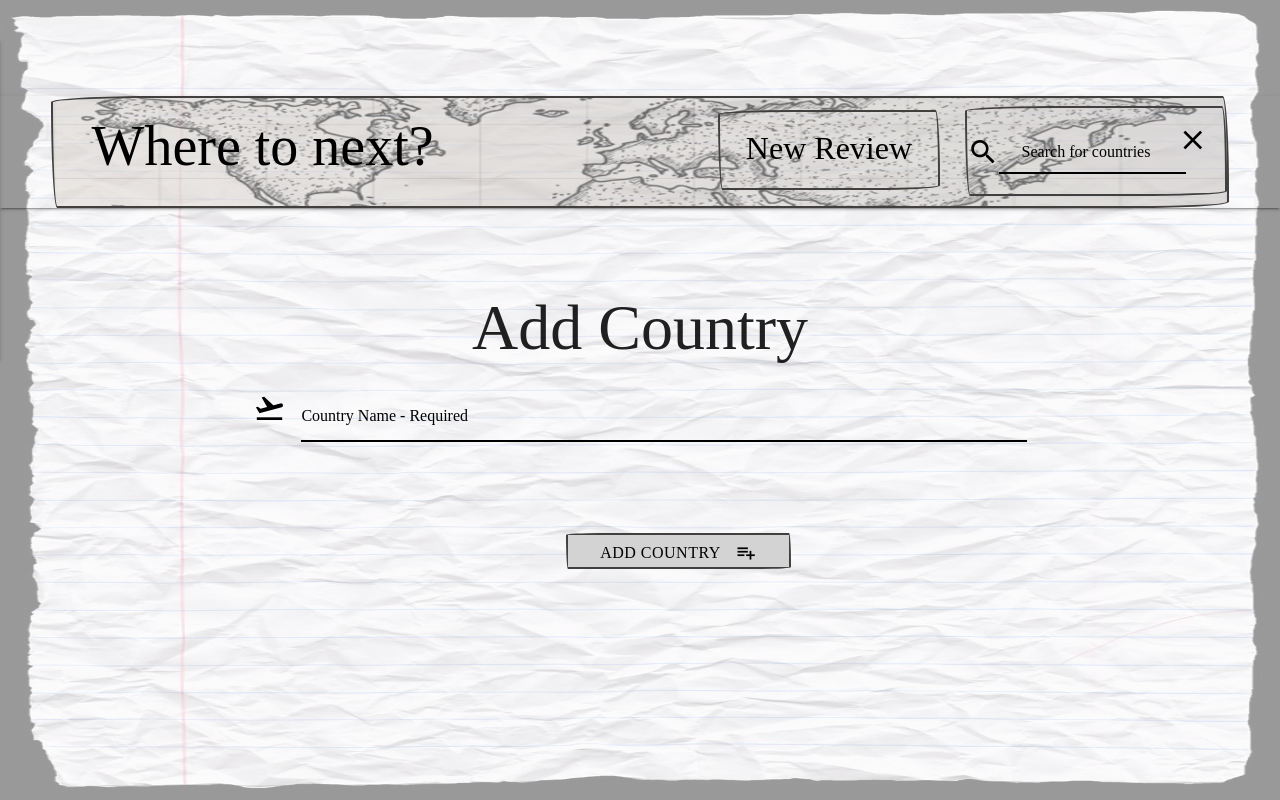
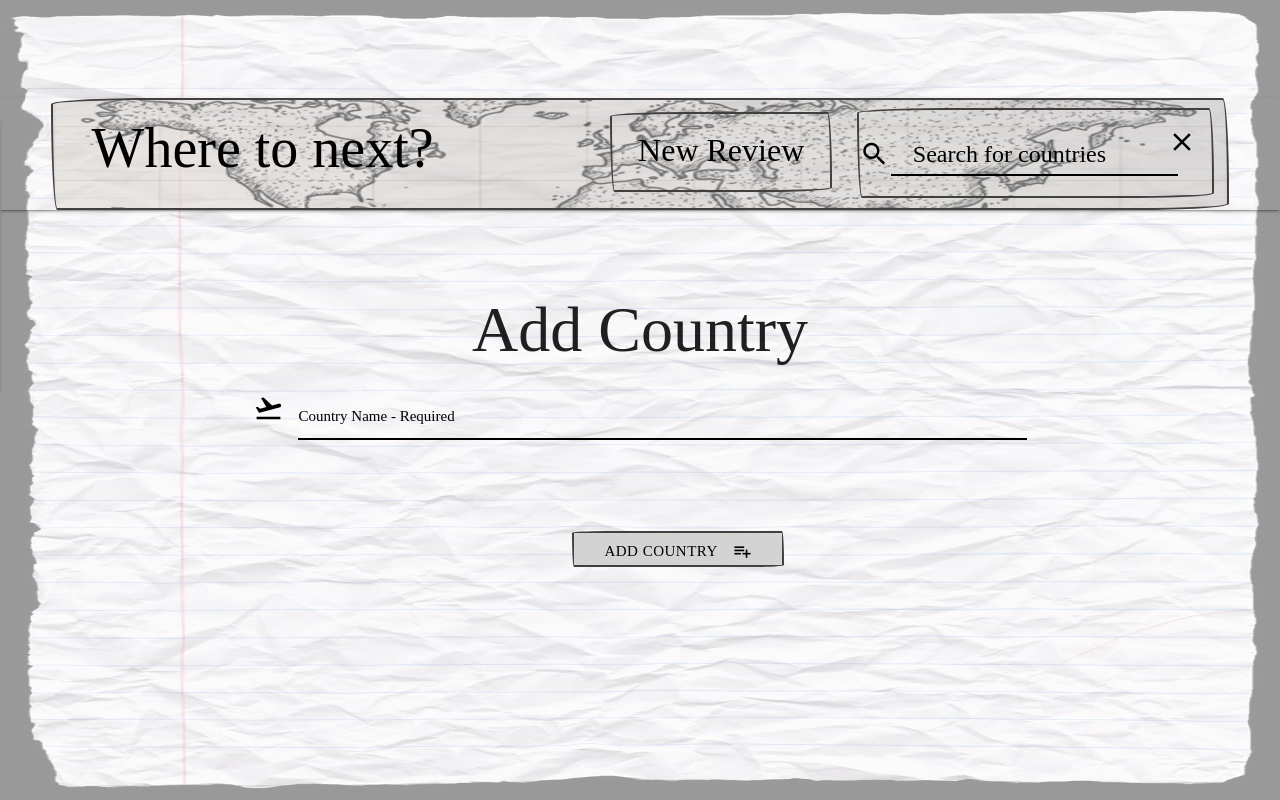
Before and after one commit to SimonGeorgeNZ/Milestone_three, a Flask app: page /new_country in a window 1280 px wide. Run offline with Flask 2, Linux system fonts and the light colour scheme; some libraries are stand-ins or nearby versions; some web fonts are replaced.

Commit message:
nav bar search field padding and styling fixed for padding issues between input field and label

```diff
--- a/app.py
+++ b/app.py
@@ -1,8 +1,6 @@
 import os
 import pycountry
-import re
-import unicodedata
-from flask import Flask, render_template, redirect, request, url_for, flash
+from flask import Flask, render_template, redirect, request, url_for
 from flask_pymongo import PyMongo
 from bson.objectid import ObjectId
 
@@ -24,8 +22,6 @@ MONGO_DBNAME = os.environ.get('MONGO_DBNAME')
 db_categories = ["accommodation", "attractions",
                  "first_info", "hospitality", "reviews", "title"]
 exceptions = ["England", "Wales", "Scotland", "Northern Ireland", "TEST"]
-
-
 
 
 @app.route('/')
@@ -132,7 +128,6 @@ def insert_city():
         new_city = mongo.db.cities.find_one({'city_name': input_city.lower()})
         return redirect(url_for('add_review', city_id=new_city['_id']))
 
-
 #---------------Reviews-----------------#
 
 
@@ -146,15 +141,15 @@ def add_review(city_id):
 def insert_title():
     input_title = request.form['review_title']
     city = {'city_name': request.form.get('city_name').lower()}
-    #find_title = mongo.db.title.find_one({"review_title": input_title.lower()})
-    # if find_title:
-    #    return render_template('addtitle.html', city=city)
-    # else:
-    add_title = {'city_name': request.form.get('city_name').lower(),
-                 'review_title': request.form.get('review_title').lower()}
-    mongo.db.title.insert_one(add_title)
-    title = mongo.db.title.find_one({'review_title': input_title.lower()})
-    return render_template('first_info.html', title=title)
+    find_title = mongo.db.title.find_one({"review_title": input_title.lower()})
+    if find_title:
+       return render_template('addtitle.html', city=city)
+    else:
+        add_title = {'city_name': request.form.get('city_name').lower(),
+                    'review_title': request.form.get('review_title').lower()}
+        mongo.db.title.insert_one(add_title)
+        title = mongo.db.title.find_one({'review_title': input_title.lower()})
+        return render_template('first_info.html', title=title)
 
 
 @app.route('/add_review_info/<review_id>', methods=['POST', 'GET'])
@@ -290,7 +285,6 @@ def view_review(review_id):
     final = mongo.db.reviews.find_one({"review_title": (review_title).lower()})
     return render_template('viewreview.html', title=title, first=first,
                            attract=attract, accom=accom, hospo=hospo, final=final, city=city, country=country)
-
 
 
 #---------------Edit/update-----------------#
@@ -439,7 +433,6 @@ def delete_section(section_id, cat_name):
 
 @app.route('/confirm_delete/<review_id>/<cat_name>', methods=['POST', 'GET'])
 def confirm_delete(review_id, cat_name):
-    title = mongo.db.title.find_one({"_id": ObjectId(review_id)})
     common = mongo.db[cat_name].find_one({"_id": ObjectId(review_id)})
     the_title = common['review_title']
     input_title = request.form['is_correct']
--- a/static/css/style.css
+++ b/static/css/style.css
@@ -4,7 +4,7 @@
 /*--------------------------Generic styling------------------*/
 html, body {
   font-family: 'Patrick Hand SC';
-  font-size: 1rem;
+  font-size: calc(14px + (26 - 14) * ((100vw - 300px) / (1600px - 300px)));
   min-height: 100%;
   max-width: 100%;
   padding-bottom: 8vh;
@@ -97,7 +97,7 @@ html {
 }
 
 input[type=text] {
-    font-size: 5vh;
+    font-size: 3vh!important;
 }
 .mobile-title{
         display: none;
@@ -302,44 +302,52 @@ nav .nav-wrapper .brand-logo {
     transition: .5s;
     padding-bottom: 1vh;
 }
+
 .side-nav {
-    margin-top: 5vh;
+    margin-top: 15vh;
     background-image: url("../images/side_nav.png");
     background-size: contain;
     background-repeat: no-repeat;
     background-color: transparent;
-    max-height: 40vh;
-    padding-bottom: 0!important;
+    height: auto;
+    width: auto;
 }
 
 .nav-wrapper .input-field input[type=search]{
     padding-left: 2vw!important;
-    padding-top: 3vh;
-    margin-top: 1vh;
+    padding-top: 4vh;
     background-color: transparent;
     height: 4vh;
+    font-size: 3vh;
 }
 
-.side-nav li a {
+.nav-wrapper .input-field label{
+    font-size: 3vh;
+    padding-bottom: 3vh!important;
+}
+
+.side-nav a {
     font-size: 4vh;
-    margin-top: 5vh;
-    padding-left: 18vw;
+    color: black;
+    display: block;
+    margin-top: 6vh;
+    margin-left: 10vw;
 }
 
 .side-nav .input-field {
-    padding-left: 13vw;
-    margin-bottom: 3vh;
+    margin-left: 9vw;
+    padding-bottom: 2vh!important;
+    padding-top: 2vh;
 }
 .side-nav .input-field input[type=search] {
     font-size: 3vh;
     color: black;
-    width: 80%;
-    margin-right: 2vw;
+    padding-left: 4vw;
+    width: 60%;
     background-color: transparent;
 }
 
 .side-nav .input-field label {
-    padding-left: 13vw;
     font-size: 3vh;
 }
 .m-glass label {
@@ -357,7 +365,10 @@ nav .input-field label i {
 nav .input-field {
     margin-top: 1vh;
     padding-left: 2.5vw;
+    margin-right: 1vw;
+    min-width: 20vw;
 }
+
 .search_cl {
     margin-left: 3vw!important;
 }
@@ -526,8 +537,6 @@ label {
     .card-content{
         padding-right: .5vw;
         padding-left: .5vw;
-        min-height: 19vh;
-        margin-bottom: 3vh;
         width: auto;
     }
     .card-action a {
--- a/static/js/scripts.js
+++ b/static/js/scripts.js
@@ -25,8 +25,3 @@ $(".datepicker").pickadate({
   close: "Ok",
   closeOnSelect: false,
 });
-
-$(document).ready(function () {
-
-
-});
--- a/templates/base.html
+++ b/templates/base.html
@@ -30,8 +30,8 @@
       </ul>
     </div>
   </nav>
-  <ul class="side-nav" id="mobile-demo">
-    <li><a href="{{url_for('new_country')}}">New Review</a></li>
+  <div class="row side-nav" id="mobile-demo">
+    <a href="{{url_for('new_country')}}">New Review</a>
     <div class="input-field">
         <form action="{{ url_for('review_search') }}" method="POST">
         <label class="search_cl" for="icon_prefix">Search for countries</label>
@@ -39,7 +39,8 @@
           <i class="material-icons">close</i>
         </form>
         </div>
-  </ul>
+   </div>
+
 
 
   </header>
--- a/templates/landing_link.html
+++ b/templates/landing_link.html
@@ -4,7 +4,7 @@
     <div class="col center s12">
     <p class="heading-box head-main">View review for {{title.city_name |title}}</p>
     <p class="head-sub">Country = {{ country.country_name }}</p>
-    <p class="head-sub"><strong>City = {{ country.city_name }}</strong>
+    <p class="head-sub"><strong>City = {{ country.city_name }}</strong></p>
 </div>
 
 <a href="{{url_for('validate', review_id = title._id)}}" class="lined thin waves-effect waves-light btn-large btn">Is this your review? Click here to edit or delete</a>
```
